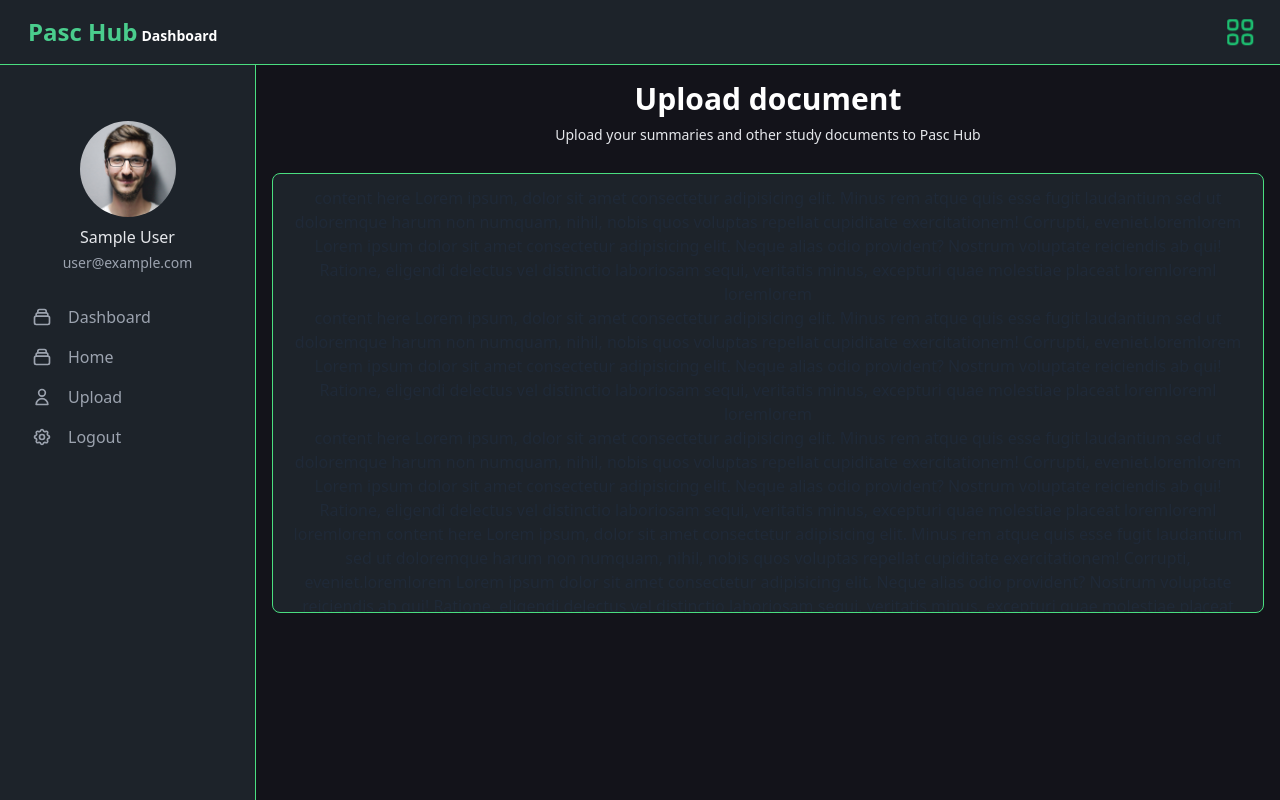
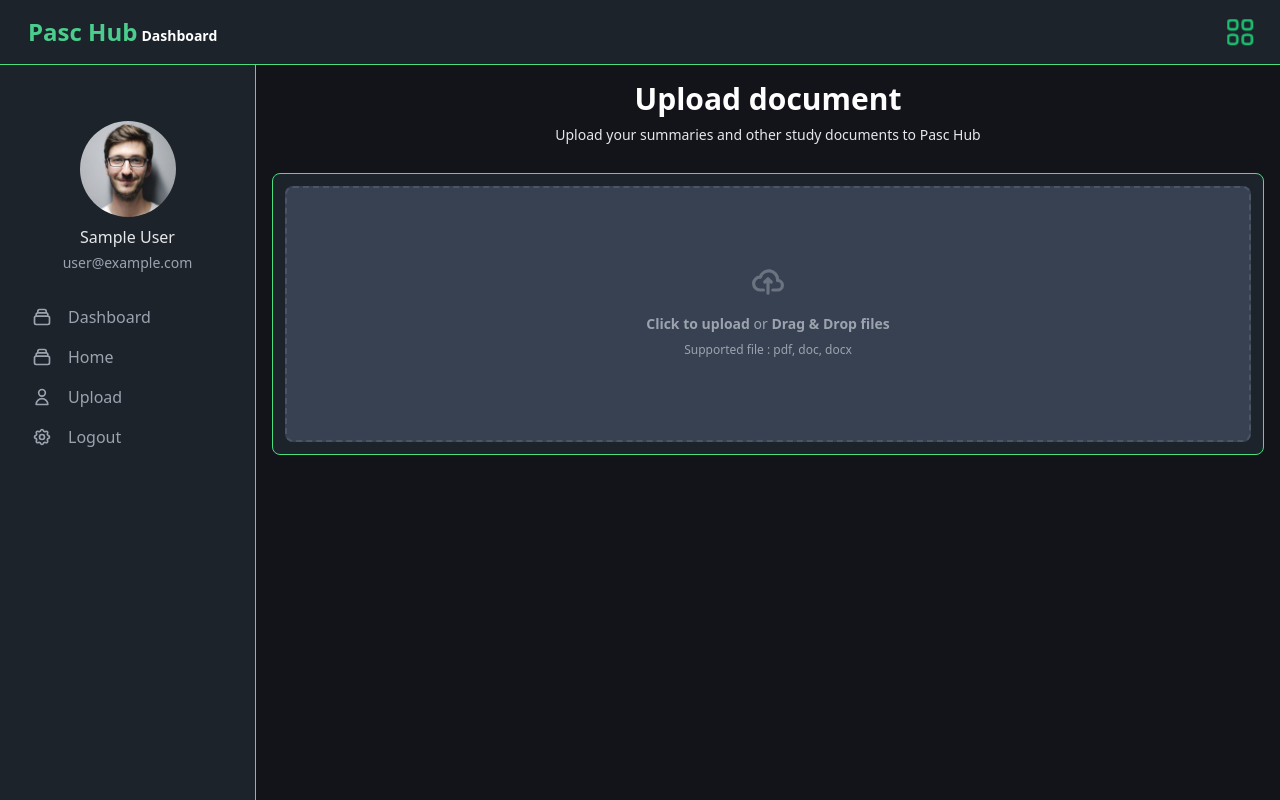
Before and after one commit to SHABIN-K/Studydrive, a Next.js app: page /dashboard in a window 1280 px wide. Built offline with nearby package versions, Linux system fonts and the light colour scheme; no server answers; sample sign-in values are in the browser's storage.

Commit message:
feat : added drag drop

```diff
--- a/app/(root)/(dashboard)/(routes)/dashboard/page.jsx
+++ b/app/(root)/(dashboard)/(routes)/dashboard/page.jsx
@@ -12,7 +12,7 @@
           <AdminNavbar label="Dashboard" />
         </div>
         <div className="flex flex-row">
-          <div className="md:flex hidden ">
+          <div className="md:flex hidden">
             <AdminSidebar />
           </div>
           <main className="p-5 md:p-4 overflow-auto items-start justify-center flex-grow">
@@ -37,7 +37,3 @@
 };
 
 export default MyDash;
-/*
-<div className="bg-[#1d232a] p-3 rounded-lg text-center mt-5 border border-green-400 ">
-content here
-</div>*/
--- a/components/admin/Upload.jsx
+++ b/components/admin/Upload.jsx
@@ -1,52 +1,37 @@
 const Upload = () => {
   return (
-    <div className="">
-      content here Lorem ipsum, dolor sit amet consectetur adipisicing elit.
-      Minus rem atque quis esse fugit laudantium sed ut doloremque harum non
-      numquam, nihil, nobis quos voluptas repellat cupiditate exercitationem!
-      Corrupti, eveniet.loremlorem Lorem ipsum dolor sit amet consectetur
-      adipisicing elit. Neque alias odio provident? Nostrum voluptate reiciendis
-      ab qui! Ratione, eligendi delectus vel distinctio laboriosam sequi,
-      veritatis minus, excepturi quae molestiae placeat loremloreml loremlorem
-      <br />
-      content here Lorem ipsum, dolor sit amet consectetur adipisicing elit.
-      Minus rem atque quis esse fugit laudantium sed ut doloremque harum non
-      numquam, nihil, nobis quos voluptas repellat cupiditate exercitationem!
-      Corrupti, eveniet.loremlorem Lorem ipsum dolor sit amet consectetur
-      adipisicing elit. Neque alias odio provident? Nostrum voluptate reiciendis
-      ab qui! Ratione, eligendi delectus vel distinctio laboriosam sequi,
-      veritatis minus, excepturi quae molestiae placeat loremloreml loremlorem
-      <br />
-      content here Lorem ipsum, dolor sit amet consectetur adipisicing elit.
-      Minus rem atque quis esse fugit laudantium sed ut doloremque harum non
-      numquam, nihil, nobis quos voluptas repellat cupiditate exercitationem!
-      Corrupti, eveniet.loremlorem Lorem ipsum dolor sit amet consectetur
-      adipisicing elit. Neque alias odio provident? Nostrum voluptate reiciendis
-      ab qui! Ratione, eligendi delectus vel distinctio laboriosam sequi,
-      veritatis minus, excepturi quae molestiae placeat loremloreml loremlorem
-      content here Lorem ipsum, dolor sit amet consectetur adipisicing elit.
-      Minus rem atque quis esse fugit laudantium sed ut doloremque harum non
-      numquam, nihil, nobis quos voluptas repellat cupiditate exercitationem!
-      Corrupti, eveniet.loremlorem Lorem ipsum dolor sit amet consectetur
-      adipisicing elit. Neque alias odio provident? Nostrum voluptate reiciendis
-      ab qui! Ratione, eligendi delectus vel distinctio laboriosam sequi,
-      veritatis minus, excepturi quae molestiae placeat loremloreml loremlorem
-      <br />
-      content here Lorem ipsum, dolor sit amet consectetur adipisicing elit.
-      Minus rem atque quis esse fugit laudantium sed ut doloremque harum non
-      numquam, nihil, nobis quos voluptas repellat cupiditate exercitationem!
-      Corrupti, eveniet.loremlorem Lorem ipsum dolor sit amet consectetur
-      adipisicing elit. Neque alias odio provident? Nostrum voluptate reiciendis
-      ab qui! Ratione, eligendi delectus vel distinctio laboriosam sequi,
-      veritatis minus, excepturi quae molestiae placeat loremloreml loremlorem
-      <br />
-      content here Lorem ipsum, dolor sit amet consectetur adipisicing elit.
-      Minus rem atque quis esse fugit laudantium sed ut doloremque harum non
-      numquam, nihil, nobis quos voluptas repellat cupiditate exercitationem!
-      Corrupti, eveniet.loremlorem Lorem ipsum dolor sit amet consectetur
-      adipisicing elit. Neque alias odio provident? Nostrum voluptate reiciendis
-      ab qui! Ratione, eligendi delectus vel distinctio laboriosam sequi,
-      veritatis minus, excepturi quae molestiae placeat loremloreml loremlorem
+    <div class="flex items-center justify-center w-full">
+      <label
+        for="dropzone-file"
+        class="flex flex-col items-center justify-center w-full h-64 border-2 border-dashed rounded-lg cursor-pointer hover:bg-bray-800 bg-gray-700 border-gray-600 hover:border-gray-500 hover:bg-gray-600"
+      >
+        <div class="flex flex-col items-center justify-center pt-5 pb-6">
+          <svg
+            class="w-8 h-8 mb-4 text-gray-500 dark:text-gray-400"
+            aria-hidden="true"
+            xmlns="http://www.w3.org/2000/svg"
+            fill="none"
+            viewBox="0 0 20 16"
+          >
+            <path
+              stroke="currentColor"
+              stroke-linecap="round"
+              stroke-linejoin="round"
+              stroke-width="2"
+              d="M13 13h3a3 3 0 0 0 0-6h-.025A5.56 5.56 0 0 0 16 6.5 5.5 5.5 0 0 0 5.207 5.021C5.137 5.017 5.071 5 5 5a4 4 0 0 0 0 8h2.167M10 15V6m0 0L8 8m2-2 2 2"
+            />
+          </svg>
+          <p class="mb-2 text-sm text-gray-400 hidden md:flex">
+            <span class="font-semibold">Click to upload</span>&nbsp;or&nbsp;
+            <span class="font-semibold">Drag & Drop files</span>
+          </p>
+          <a className="btn md:hidden flex mb-2 text-white">Browse my files</a>
+          <p class="text-sm md:text-xs text-gray-400">
+            Supported file : pdf, doc, docx
+          </p>
+        </div>
+        <input id="dropzone-file" type="file" class="hidden" />
+      </label>
     </div>
   );
 };
```
